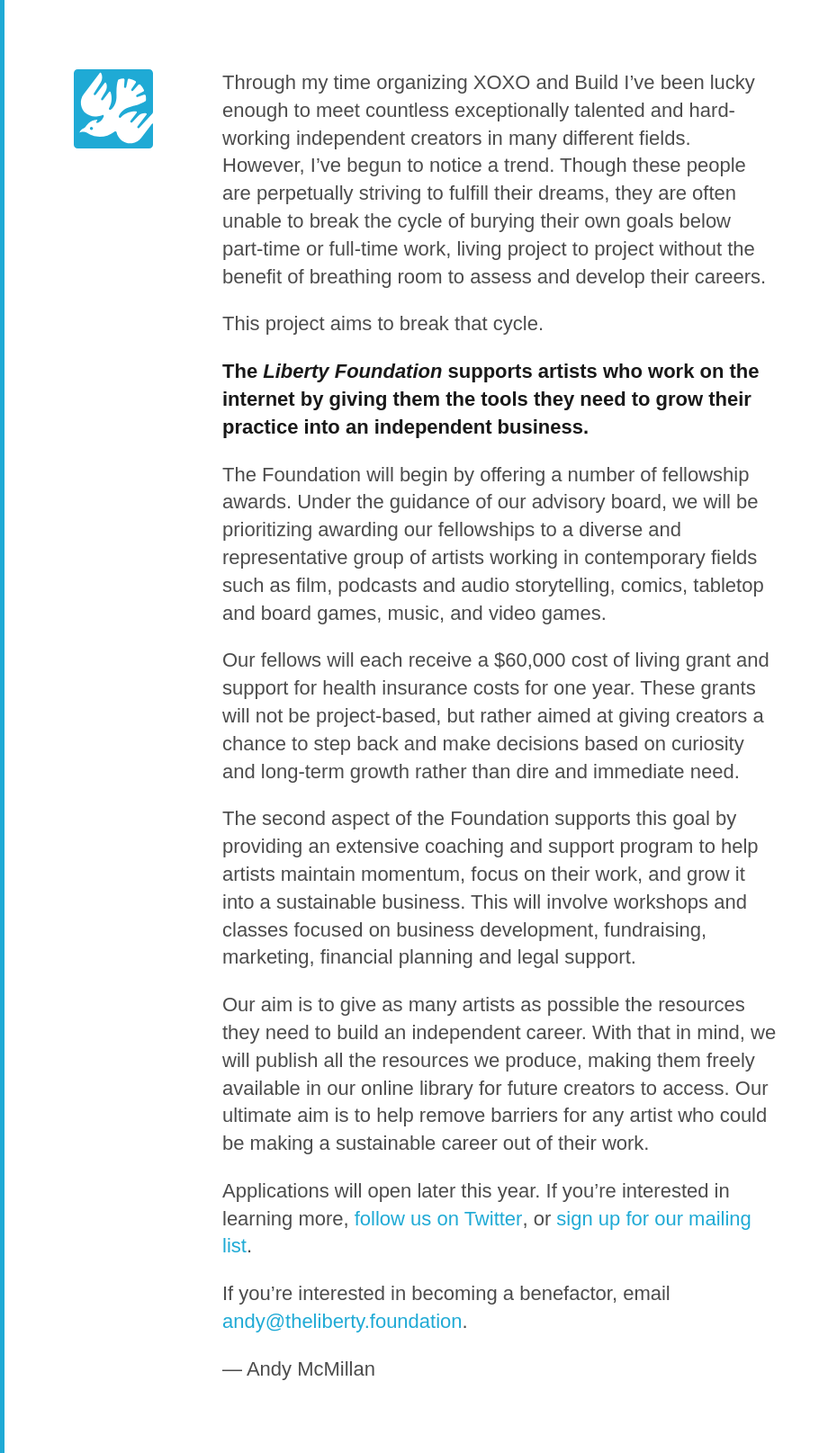
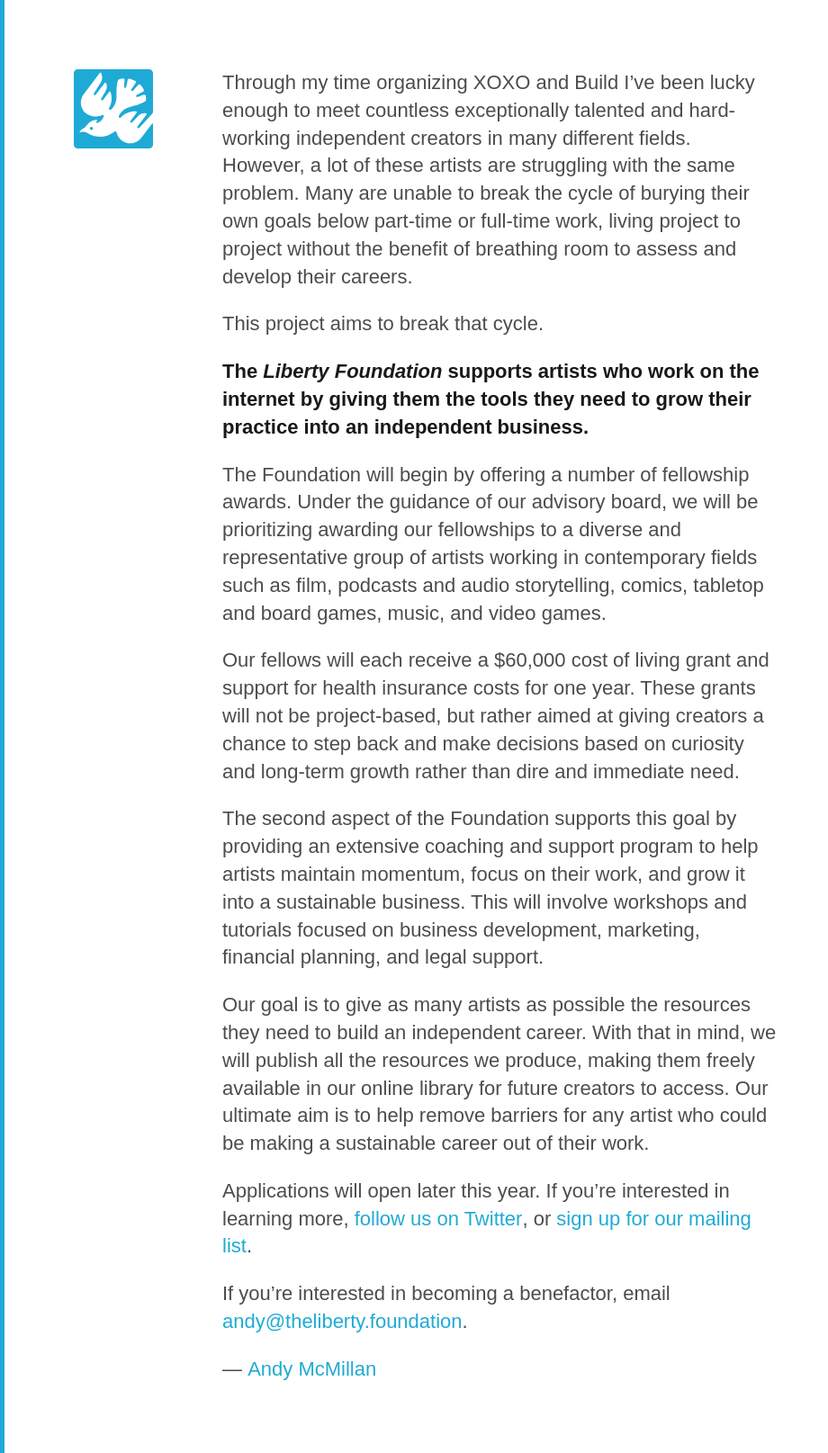
Before and after one commit to thelibertyfoundation/website, a Jekyll site: the page built from index.md, in a window 1280 px wide. Shown: the whole page at 90% size, without its empty margins (0-920 px from the left). Built offline with Jekyll 4.4.1, drawn with Linux system fonts in a browser that asks for light colours.

Commit message:
Copy v2.2

```diff
--- a/index.md
+++ b/index.md
@@ -3,7 +3,7 @@ layout: default
 title: Liberty Foundation
 ---
 
-Through my time organizing XOXO and Build I've been lucky enough to meet countless exceptionally talented and hard-working independent creators in many different fields. However, I’ve begun to notice a trend. Though these people are perpetually striving to fulfill their dreams, they are often unable to break the cycle of burying their own goals below part-time or full-time work, living project to project without the benefit of breathing room to assess and develop their careers.
+Through my time organizing XOXO and Build I've been lucky enough to meet countless exceptionally talented and hard-working independent creators in many different fields. However, a lot of these artists are struggling with the same problem. Many are unable to break the cycle of burying their own goals below part-time or full-time work, living project to project without the benefit of breathing room to assess and develop their careers.
 
 This project aims to break that cycle.
 
@@ -13,12 +13,12 @@ The Foundation will begin by offering a number of fellowship awards. Under the g
 
 Our fellows will each receive a $60,000 cost of living grant and support for health insurance costs for one year. These grants will not be project-based, but rather aimed at giving creators a chance to step back and make decisions based on curiosity and long-term growth rather than dire and immediate need.
 
-The second aspect of the Foundation supports this goal by providing an extensive coaching and support program to help artists maintain momentum, focus on their work, and grow it into a sustainable business. This will involve workshops and classes focused on business development, fundraising, marketing, financial planning and legal support.
+The second aspect of the Foundation supports this goal by providing an extensive coaching and support program to help artists maintain momentum, focus on their work, and grow it into a sustainable business. This will involve workshops and tutorials focused on business development, marketing, financial planning, and legal support.
 
-Our aim is to give as many artists as possible the resources they need to build an independent career. With that in mind, we will publish all the resources we produce, making them freely available in our online library for future creators to access. Our ultimate aim is to help remove barriers for any artist who could be making a sustainable career out of their work.
+Our goal is to give as many artists as possible the resources they need to build an independent career. With that in mind, we will publish all the resources we produce, making them freely available in our online library for future creators to access. Our ultimate aim is to help remove barriers for any artist who could be making a sustainable career out of their work.
 
 Applications will open later this year. If you're interested in learning more, [follow us on Twitter](https://twitter.com/libertyfndn), or [sign up for our mailing list](http://eepurl.com/cOYW9n).
 
 If you're interested in becoming a benefactor, email [andy@theliberty.foundation](mailto:andy@theliberty.foundation).
 
-— Andy McMillan
+— [Andy McMillan](http://twitter.com/andymcmillan)
```
